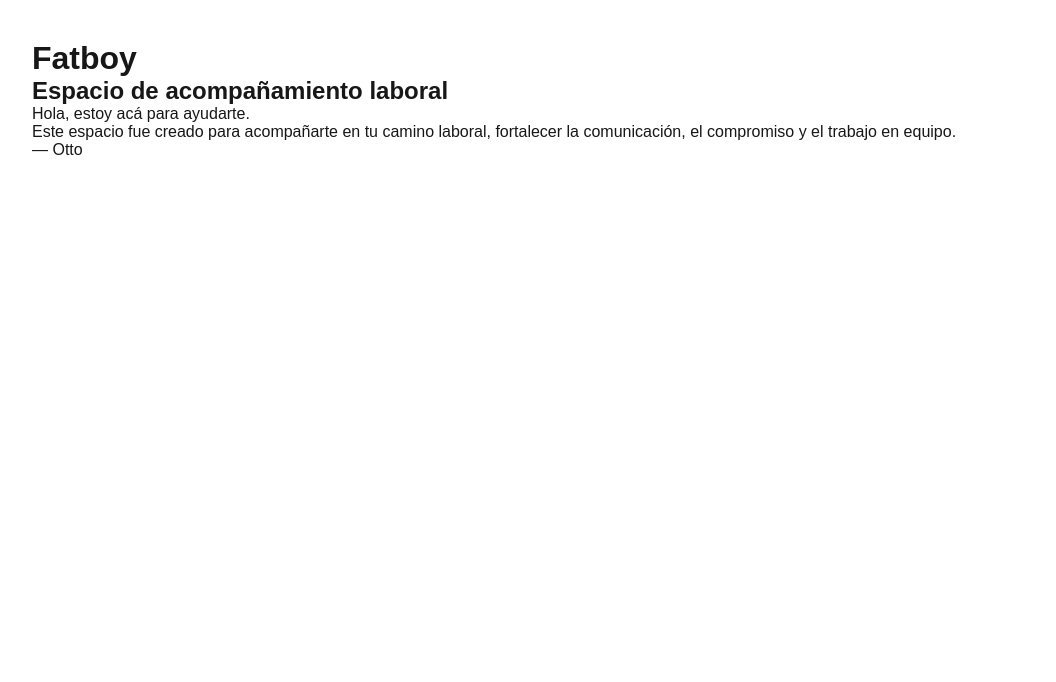
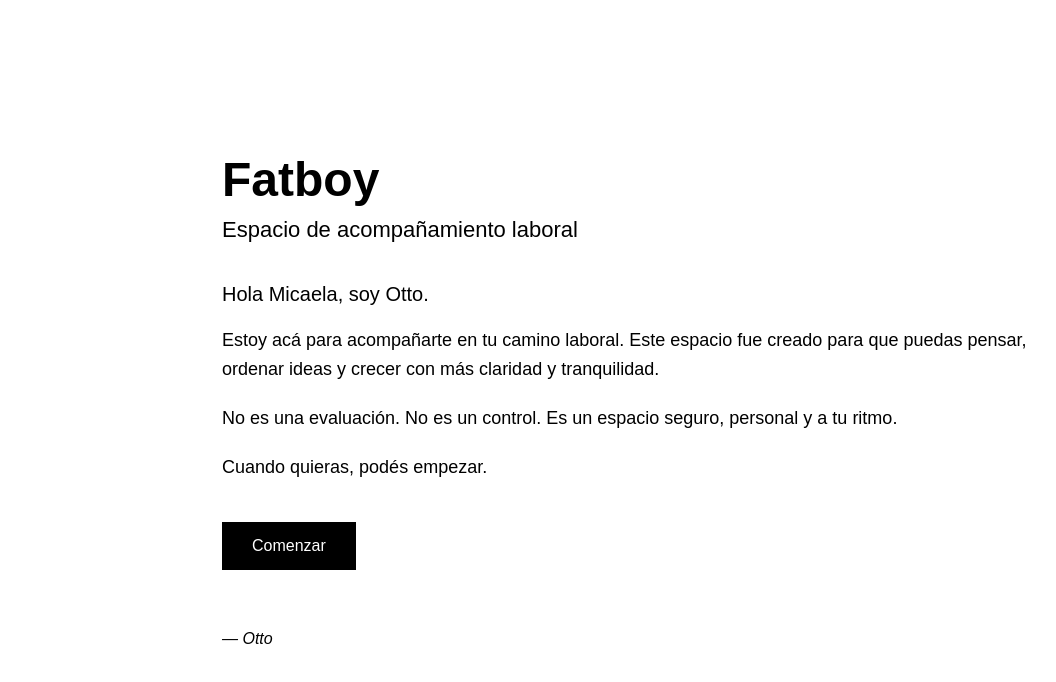
Before and after one commit to micagg282-blip/fatboy, a Next.js app: page / in a window 1280 px wide. Shown: the top 682 px of the page, without its empty margins (8-1064 px from the left). Built offline with nearby package versions, Linux system fonts and the light colour scheme.

Commit message:
diseño final de fatboy con otto

```diff
--- a/pages/index.js
+++ b/pages/index.js
@@ -1,17 +1,66 @@
 export default function Home() {
+  const nombre = "Micaela"; // después esto será automático
+
   return (
-    <main style={{ padding: "40px", fontFamily: "sans-serif" }}>
-      <h1>Fatboy</h1>
-      <h2>Espacio de acompañamiento laboral</h2>
+    <main
+      style={{
+        minHeight: "100vh",
+        backgroundColor: "#ffffff",
+        color: "#000000",
+        fontFamily: "Arial, sans-serif",
+        padding: "60px 40px",
+        display: "flex",
+        flexDirection: "column",
+        justifyContent: "center",
+        maxWidth: "900px",
+        margin: "0 auto",
+      }}
+    >
+      <h1 style={{ fontSize: "48px", marginBottom: "10px" }}>
+        Fatboy
+      </h1>
 
-      <p>Hola, estoy acá para ayudarte.</p>
+      <h2 style={{ fontSize: "22px", fontWeight: "400", marginBottom: "40px" }}>
+        Espacio de acompañamiento laboral
+      </h2>
 
-      <p>
-        Este espacio fue creado para acompañarte en tu camino laboral,
-        fortalecer la comunicación, el compromiso y el trabajo en equipo.
+      <p style={{ fontSize: "20px", marginBottom: "20px" }}>
+        Hola {nombre}, soy Otto.
       </p>
 
-      <p>— Otto</p>
+      <p style={{ fontSize: "18px", lineHeight: "1.6", marginBottom: "20px" }}>
+        Estoy acá para acompañarte en tu camino laboral.
+        Este espacio fue creado para que puedas pensar, ordenar ideas
+        y crecer con más claridad y tranquilidad.
+      </p>
+
+      <p style={{ fontSize: "18px", lineHeight: "1.6", marginBottom: "20px" }}>
+        No es una evaluación.
+        No es un control.
+        Es un espacio seguro, personal y a tu ritmo.
+      </p>
+
+      <p style={{ fontSize: "18px", lineHeight: "1.6", marginBottom: "40px" }}>
+        Cuando quieras, podés empezar.
+      </p>
+
+      <button
+        style={{
+          backgroundColor: "#000",
+          color: "#fff",
+          border: "none",
+          padding: "15px 30px",
+          fontSize: "16px",
+          cursor: "pointer",
+          width: "fit-content",
+        }}
+      >
+        Comenzar
+      </button>
+
+      <p style={{ marginTop: "60px", fontStyle: "italic" }}>
+        — Otto
+      </p>
     </main>
   );
 }
```
